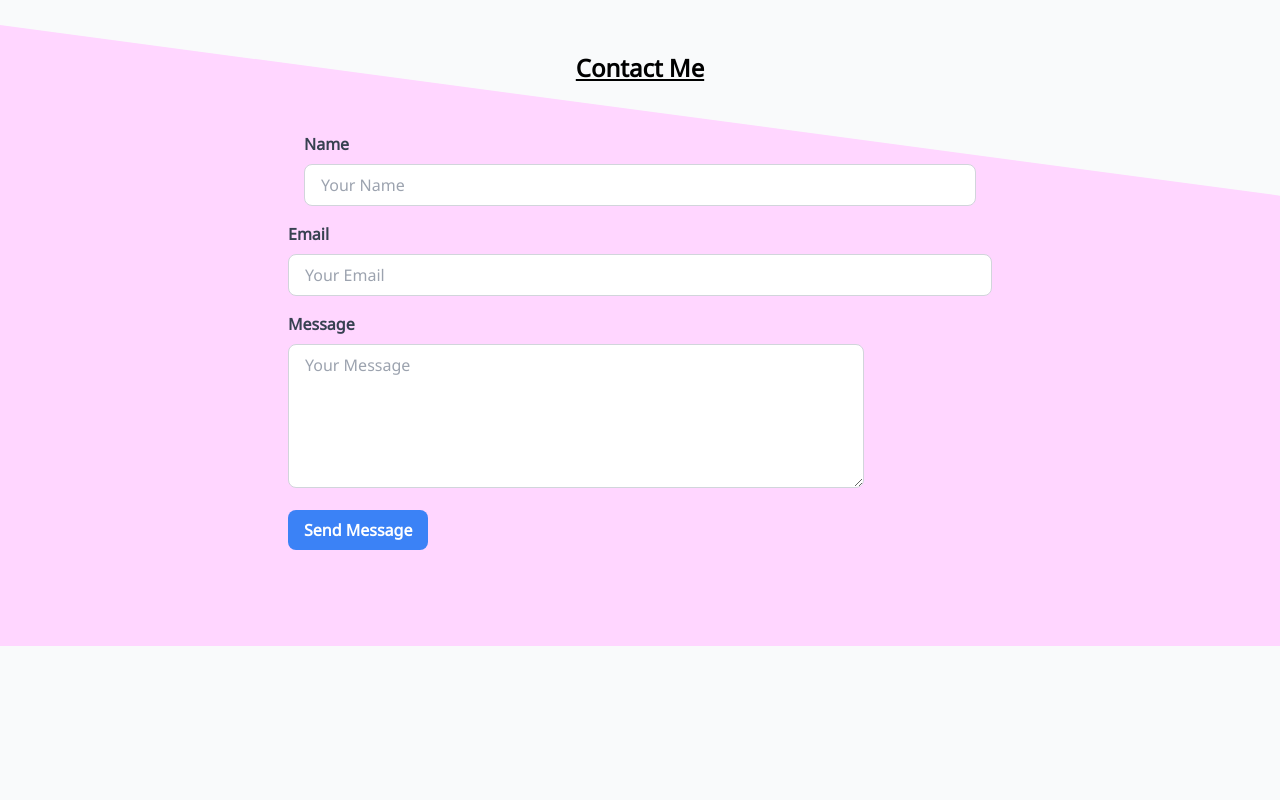
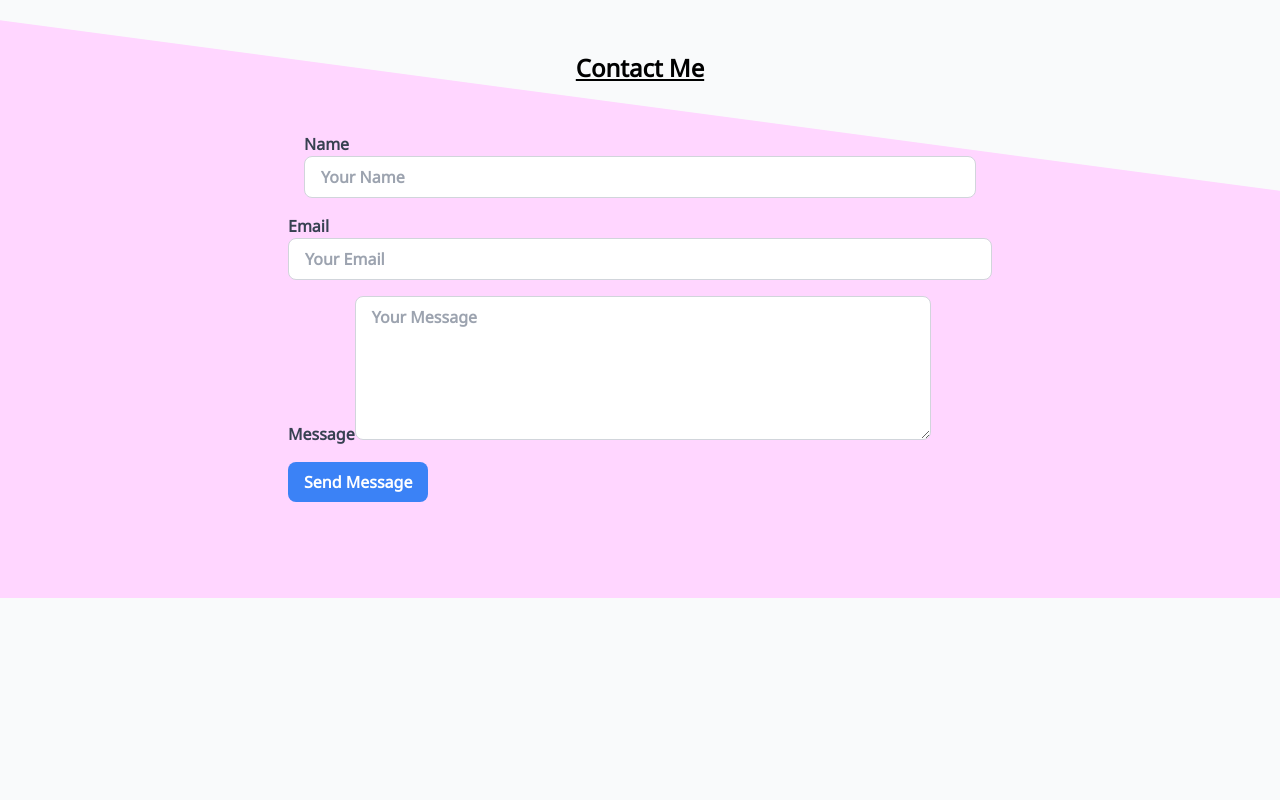
Before and after one commit to TevfikSarlak/dev-website-project, a website: page index.html in a window 1280 px wide. Shown: the part 2960-3760 px from the top of the page. Drawn offline with nearby package versions, Linux system fonts and the light colour scheme.

Commit message:
forms were rearranged

```diff
--- a/index.html
+++ b/index.html
@@ -269,24 +269,24 @@
           <input type="hidden" name="form-name" value="contact">
           <div class="mb-4 mx-4">
             <label class="block text-gray-700 font-bold mb-2" for="name" >
-              Name
+              Name<input class="w-full px-4 py-2 border border-gray-300 rounded-lg focus:outline-none focus:ring-2
+              focus:ring-blue-600 focus:border-transparent" id="name" type="text" placeholder="Your Name" name="name">
             </label>
-            <input class="w-full px-4 py-2 border border-gray-300 rounded-lg focus:outline-none focus:ring-2
-             focus:ring-blue-600 focus:border-transparent" id="name" type="text" placeholder="Your Name" name="name">
+
           </div>
           <div class="mb-4">
             <label class="block text-gray-700 font-bold mb-2" type="email">
-              Email
+              Email<input class="w-full px-4 py-2 border border-gray-300 rounded-lg focus:outline-none focus:ring-2
+              focus:ring-blue-600 focus:border-transparent" id="email" type="email" placeholder="Your Email" name="email">
             </label>
-            <input class="w-full px-4 py-2 border border-gray-300 rounded-lg focus:outline-none focus:ring-2
-            focus:ring-blue-600 focus:border-transparent" id="email" type="email" placeholder="Your Email" name="email">
+
           </div>
           <div class="mb-4">
             <label class="block text-gray-700 font-bold mb-2" for="message">
-              Message
+              Message<textarea class="w-full md:max-w-xl h-36 px-4 py-2 border border-gray-300 rounded-lg focus:outline-none focus:ring-2
+              focus:ring-blue-600 focus:border-transparent" name="message" id="message" placeholder="Your Message"></textarea>
             </label>
-            <textarea class="w-full md:max-w-xl h-36 px-4 py-2 border border-gray-300 rounded-lg focus:outline-none focus:ring-2
-            focus:ring-blue-600 focus:border-transparent" name="message" id="message" placeholder="Your Message"></textarea>
+
           </div>
           <button type="submit" class="bg-blue-500 hover:bg-blue-800 text-white hover:text-gray-200 font-bold py-2 px-4 rounded-lg">
             Send Message
```
